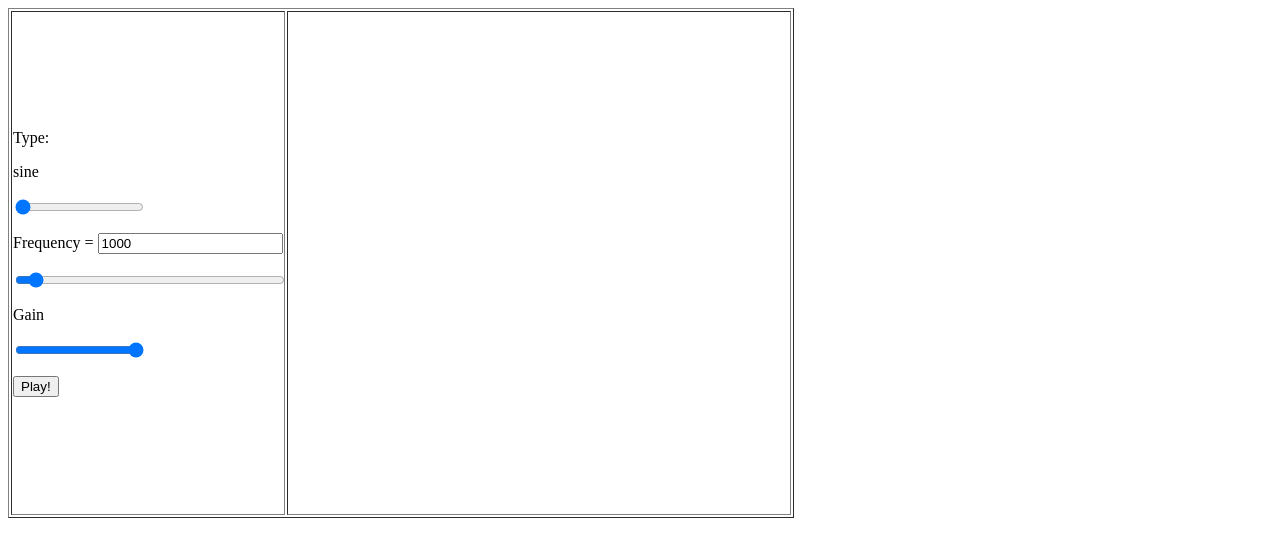
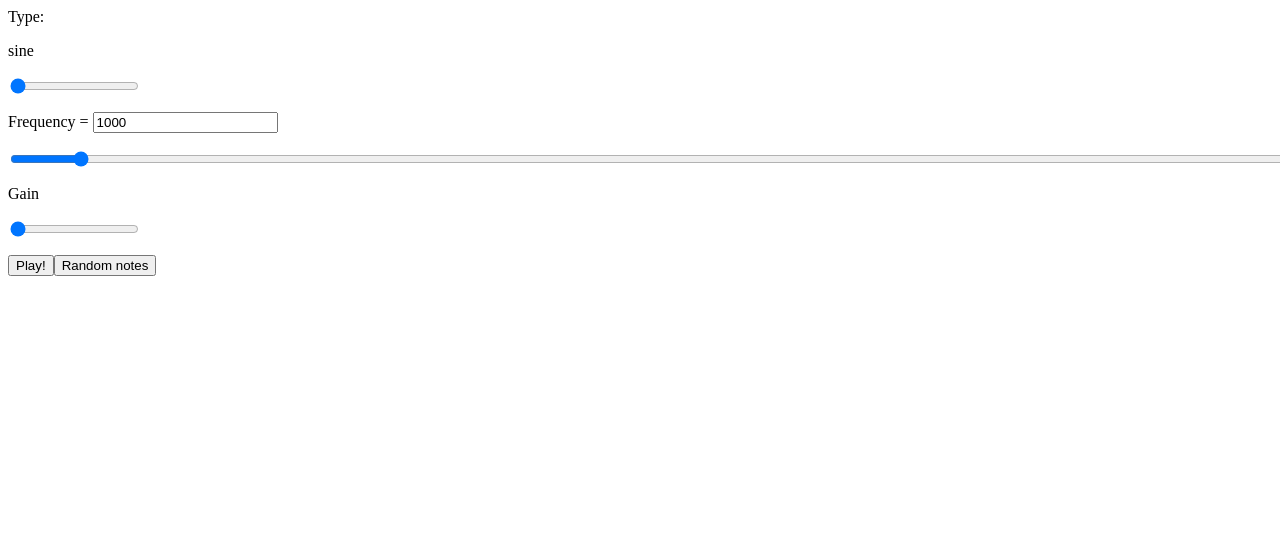
Before and after one commit to borapop/soungen, a plain HTML site: page index.html in a window 1280 px wide. Drawn offline with Linux system fonts and the light colour scheme.

Commit message:
Random notes on chosen frequency

```diff
--- a/generator.js
+++ b/generator.js
@@ -18,8 +18,8 @@ function generate(type, frequency) {
     var bufferLength = analyser.frequencyBinCount;
     console.log(bufferLength);
     var dataArray = new Uint8Array(bufferLength);
-    WIDTH =
-    HEIGHT = 500;
+    WIDTH = 500;
+    HEIGHT = 100;
     var canvasContext = document.getElementsByTagName('canvas')[0].getContext('2d');
     canvasContext.clearRect(0, 0, WIDTH, HEIGHT);
 
@@ -28,6 +28,7 @@ function generate(type, frequency) {
   oscillator.connect(analyser);
   analyser.connect(gainNode);
   gainNode.connect(audioContext.destination);
+
   function draw() {
     drawVisual = requestAnimationFrame(draw);
 
@@ -40,10 +41,10 @@ function generate(type, frequency) {
       var x = 0;
 
       for(var i = 0; i < bufferLength; i++) {
-          barHeight = dataArray[i]/2;
+          barHeight = dataArray[i];
 
-          canvasContext.fillStyle = 'rgb(' + (barHeight+100) + ',50,50)';
-          canvasContext.fillRect(x,HEIGHT-barHeight/2,barWidth,barHeight);
+          canvasContext.fillStyle = 'rgb(' + (barHeight +150) + ',50,50)';
+          canvasContext.fillRect(x,HEIGHT-barHeight,barWidth,barHeight);
 
           x += barWidth + 1;
         }
@@ -75,6 +76,35 @@ function generate(type, frequency) {
 
   this.type = function(type) {
     oscillator.type = type;
+  };
+
+  this.randomMusic = function() {
+    var t = 50;
+    setTimeout(function play(){
+      t = Math.random() * 4;
+
+      oscillator.frequency.value = Math.random() * 1000 //1 * 5000
+      setTimeout(play, t);
+    }, t);
+  }
+
+  this.randomNotes = function(pitch, maxInterval) {
+
+    var notes = [];
+    for (i = 0; i <= 36; i++) {
+      notes[i] = pitch * Math.pow(2, i/12);
+    }
+
+    var t = 0;
+
+    setTimeout(function play() {
+      setTimeout(500);
+      gainNode.gain.value = Math.floor(Math.random()+1);
+      t = Math.random() * maxInterval;
+      oscillator.frequency.value = notes[Math.floor(Math.random() * 36)];
+      setTimeout(play, t);
+
+    });
   };
 
 
@@ -109,13 +139,30 @@ function generate(type, frequency) {
       }
   };
 
+  //generator.randomMusic();
+
+
+  playRandomNotes = false;
+
   var frequencyRange = document.getElementById('frequencyRange');
   var frequencyNumber = document.getElementById('frequencyNumber');
+  var playRandomNotes = false;
+  var checkboxRandom = document.getElementById('checkboxRandom');
+
+  this.playR = function() {
+    playRandomNotes = true;
+  }
+
 
   frequencyRange.onchange = function() {
 
     generator.frequency(frequencyRange.value);
+    if (playRandomNotes) {
+      generator.randomNotes(frequencyRange.value, 500);
+    }
     frequencyNumber.value = frequencyRange.value;
+
+
 
   };
 
--- a/index.html
+++ b/index.html
@@ -3,9 +3,7 @@
 <link rel="stylesheet" type="text/css" href="style.css">
 </head>
 <body>
-<table class="table" border="1">
-<tr>
-<td>
+
 
 
 <p>Type: <div id="typeString">sine</div></p>
@@ -15,17 +13,11 @@
 <p ><input class="frequencyRange" multiple id="frequencyRange" type="range" min="5" max="20000" step="1" value="1000"></input></p>
 
 <p>Gain</p>
-<p ><input class="gainRange" multiple id="gainRange" type="range" min="0" max="100" step="1" value="100"></input></p>
-<p><button onclick="generate('sine', 1000)">Play!</button></p>
-</td>
-<td>
-<canvas width="500" height="500">
-</td>
+<p ><input class="gainRange" multiple id="gainRange" type="range" min="0" max="100" step="1" value="0"></input></p>
+<p><button onclick="generate('sine', 1000)">Play!</button><button id"checkboxRandom" onclick="playR()">Random notes</button></p>
 
 
-</tr>
-
 </table>
-
+<canvas width="500" height="100">
 
 </body>
```
